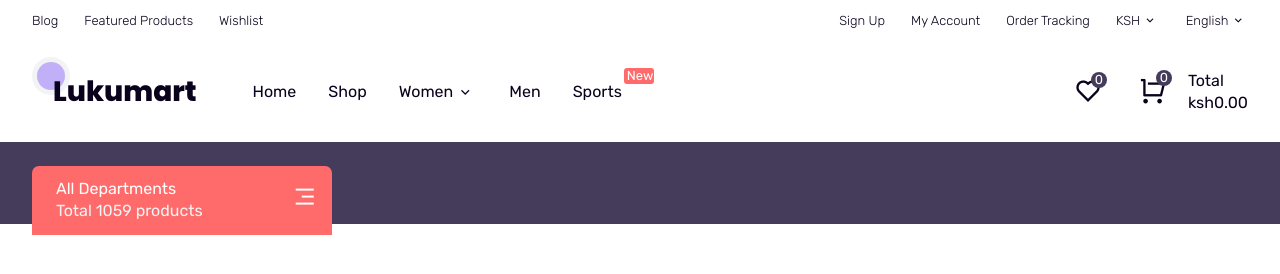
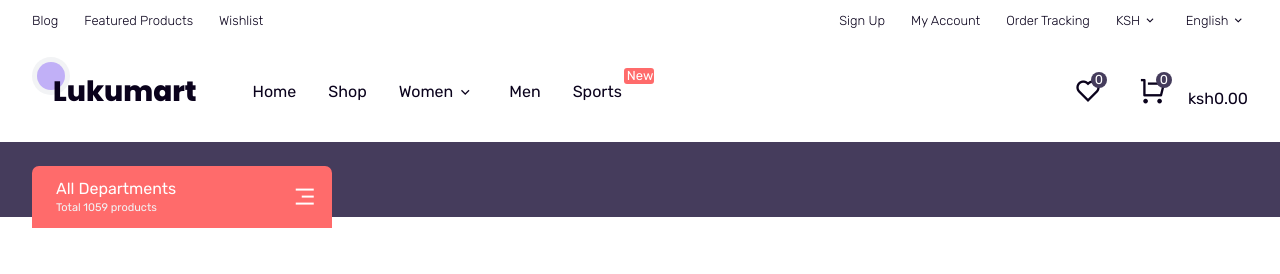
Before and after one commit to fkibui7/LukuMart, a plain HTML site: page index.html in a window 1280 px wide. Drawn offline with nearby package versions, Linux system fonts and the light colour scheme.

Commit message:
minor changes

```diff
--- a/style.css
+++ b/style.css
@@ -18,7 +18,7 @@ Fonts:
     --dark-color: #0a021c;
 
     --font-small: 13px;
-    --font-smaller: 111px;
+    --font-smaller: 11px;
 
     --percent100: 100%;
     --percent50: 50%;
@@ -216,6 +216,7 @@ h4{
     background-color: var(--secondary-dark-color);
     color: var(--white-color);
 }
+
 .view-all {
     font-size: var(--font-small);
     display: flex;
@@ -223,7 +224,7 @@ h4{
     transition: var(--trans-color);
 }
 
-mini-text {
+.mini-text {
     font-size: var(--font-smaller);
     color: var(--white-color);
 }
@@ -544,7 +545,7 @@ nav .fly-item {
         display: none;
     }
 
-    nav li.has-child:hover  .mega{
+    nav li.has-child:hover .mega{
         display: block;
 
     }
```
